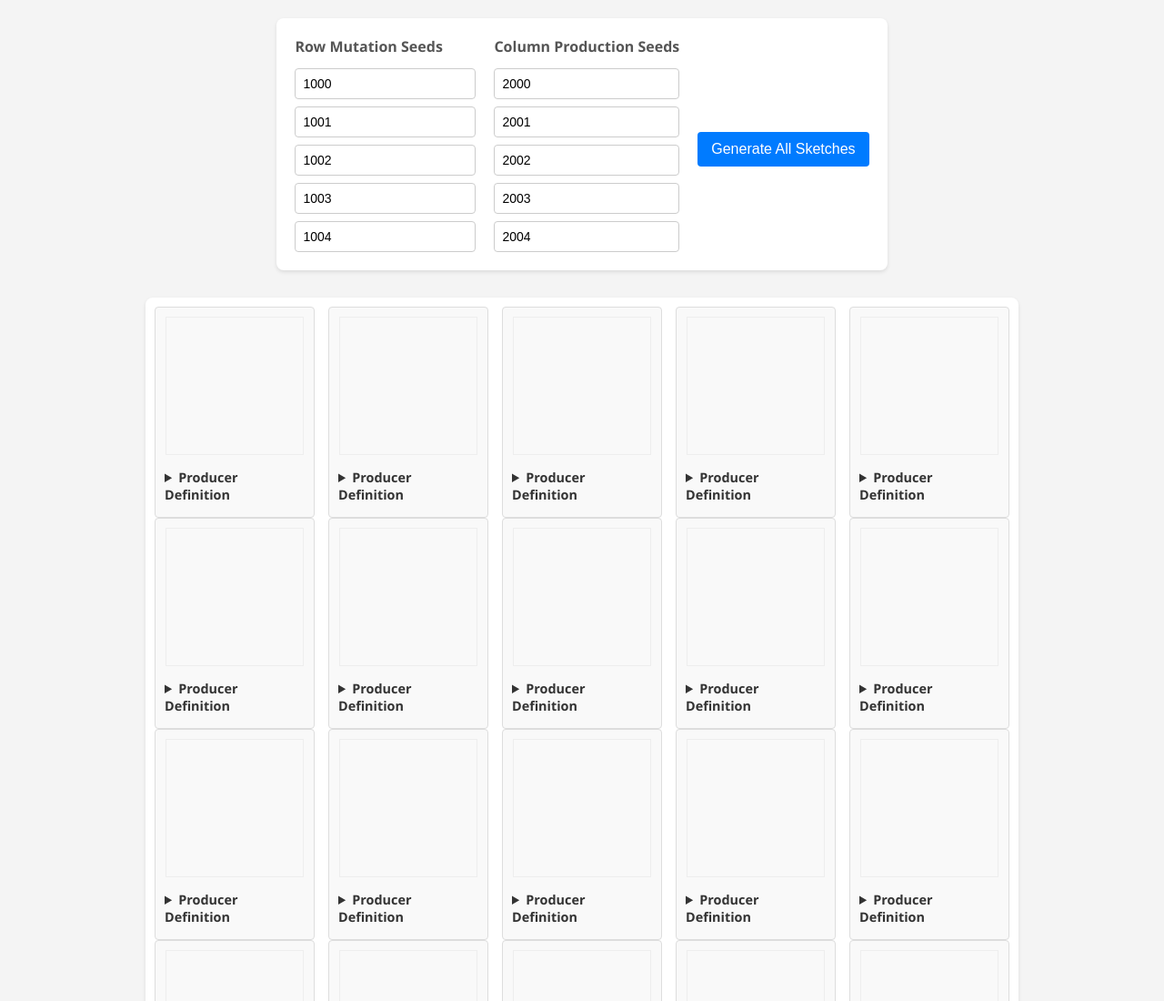
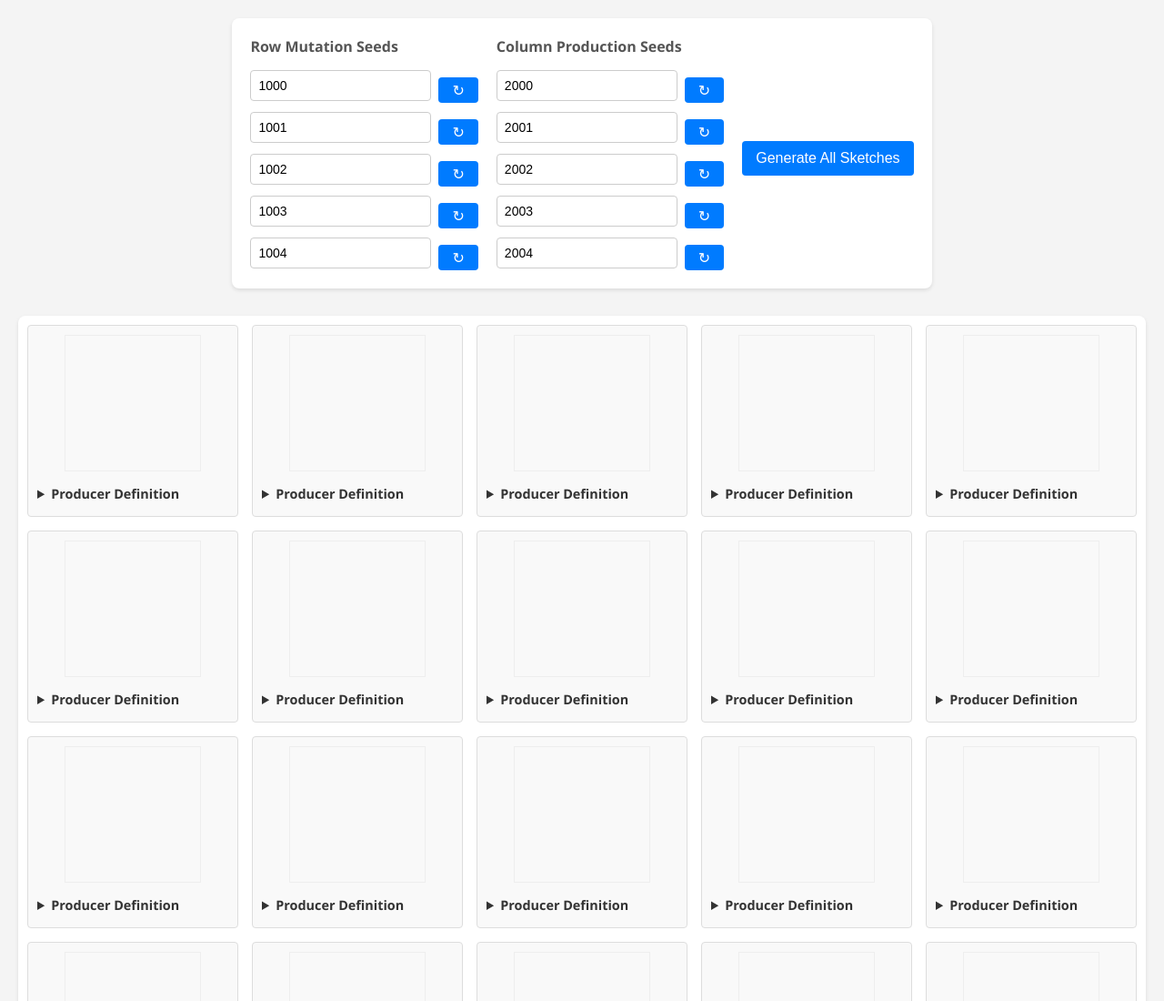
Before and after one commit to BeksOmega/garden, a website: page src/index.html in a window 1280 px wide. Shown: the top 1100 px of the page at 91% size. Drawn offline with Linux system fonts and the light colour scheme.

Commit message:
fix: changes from jules to make testing actually work

```diff
--- a/package.json
+++ b/package.json
@@ -24,8 +24,10 @@
   },
   "devDependencies": {
     "@types/p5": "^1.4.2",
+    "css-loader": "^7.1.2",
     "html-webpack-plugin": "^5.5.0",
     "prettier": "^3.5.3",
+    "style-loader": "^4.0.0",
     "ts-loader": "^9.3.1",
     "typescript": "^4.7.4",
     "webpack": "^5.73.0",
--- a/src/index.html
+++ b/src/index.html
@@ -11,19 +11,49 @@
   <div class="seed-controls-grid">
     <div>
       <label>Row Mutation Seeds</label>
+      <div class="seed-input-group">
         <input type="text" id="mutation-seed-row-0" value="1000">
+        <button class="refresh-btn" data-target="mutation-seed-row-0">↻</button>
+      </div>
+      <div class="seed-input-group">
         <input type="text" id="mutation-seed-row-1" value="1001">
+        <button class="refresh-btn" data-target="mutation-seed-row-1">↻</button>
+      </div>
+      <div class="seed-input-group">
         <input type="text" id="mutation-seed-row-2" value="1002">
+        <button class="refresh-btn" data-target="mutation-seed-row-2">↻</button>
+      </div>
+      <div class="seed-input-group">
         <input type="text" id="mutation-seed-row-3" value="1003">
+        <button class="refresh-btn" data-target="mutation-seed-row-3">↻</button>
+      </div>
+      <div class="seed-input-group">
         <input type="text" id="mutation-seed-row-4" value="1004">
+        <button class="refresh-btn" data-target="mutation-seed-row-4">↻</button>
+      </div>
     </div>
     <div>
       <label>Column Production Seeds</label>
+      <div class="seed-input-group">
         <input type="text" id="production-seed-col-0" value="2000">
+        <button class="refresh-btn" data-target="production-seed-col-0">↻</button>
+      </div>
+      <div class="seed-input-group">
         <input type="text" id="production-seed-col-1" value="2001">
+        <button class="refresh-btn" data-target="production-seed-col-1">↻</button>
+      </div>
+      <div class="seed-input-group">
         <input type="text" id="production-seed-col-2" value="2002">
+        <button class="refresh-btn" data-target="production-seed-col-2">↻</button>
+      </div>
+      <div class="seed-input-group">
         <input type="text" id="production-seed-col-3" value="2003">
+        <button class="refresh-btn" data-target="production-seed-col-3">↻</button>
+      </div>
+      <div class="seed-input-group">
         <input type="text" id="production-seed-col-4" value="2004">
+        <button class="refresh-btn" data-target="production-seed-col-4">↻</button>
+      </div>
     </div>
     <button id="generate-all-sketches">Generate All Sketches</button>
   </div>
--- a/src/styles.css
+++ b/src/styles.css
@@ -1,3 +1,7 @@
+* {
+  box-sizing: border-box;
+}
+
 body {
   font-family: 'Segoe UI', Tahoma, Geneva, Verdana, sans-serif;
   margin: 0;
@@ -57,23 +61,20 @@ body {
 }
 
 #sketches-container {
-  display: grid;
-  grid-template-columns: repeat(5, 1fr);
-  grid-template-rows: repeat(5, auto);
+  display: flex;
+  flex-direction: column;
   gap: 15px;
   padding: 10px;
   background-color: #fff;
   border-radius: 8px;
   box-shadow: 0 2px 4px rgba(0,0,0,0.1);
-  /* max-width to prevent it from becoming too wide on large screens,
-     adjust 1fr for canvas size (150px + padding/border) */
-  max-width: calc(5 * (150px + 2*10px + 2*1px) + 4 * 15px + 2*10px); /* 5*(canvas+padding+border) + 4*gap + container_padding */
+  width: 100%;
 }
 
 .sketch-row {
-  /* Not strictly necessary if #sketches-container is a grid,
-     but could be used for row-specific styling if needed later.
-     For now, relying on grid for layout. */
+  display: flex;
+  gap: 15px;
+  justify-content: center;
 }
 
 .sketch-container {
@@ -85,6 +86,7 @@ body {
   flex-direction: column;
   align-items: center; /* Center canvas and details/textarea block */
   min-width: 150px; /* Corresponds to canvas width */
+  flex-grow: 1;
 }
 
 .sketch-container div[id^="p5-canvas-"] {
@@ -123,3 +125,31 @@ body {
   min-height: 60px; /* Adjusted from rows=5, cols=30 */
   resize: vertical; /* Allow vertical resize */
 }
+
+.seed-input-group {
+  display: flex;
+  gap: 8px;
+  align-items: center;
+}
+
+.seed-input-group input[type="text"] {
+  flex: 1;
+}
+
+.refresh-btn {
+  padding: 4px 8px;
+  background-color: #f0f0f0;
+  border: 1px solid #ccc;
+  border-radius: 4px;
+  cursor: pointer;
+  font-size: 14px;
+  display: flex;
+  align-items: center;
+  justify-content: center;
+  min-width: 28px;
+  height: 28px;
+}
+
+.refresh-btn:hover {
+  background-color: #e0e0e0;
+}
--- a/webpack.config.js
+++ b/webpack.config.js
@@ -20,6 +20,10 @@ module.exports = {
         use: 'ts-loader',
         exclude: /node_modules/,
       },
+      {
+        test: /\.css$/,
+        use: ['style-loader', 'css-loader'],
+      },
     ],
   },
   resolve: {
```
Also changed, not shown: src/index.ts (+63 -0 lines), 1 other file. Lines whose indentation alone changed are shown as unchanged.
